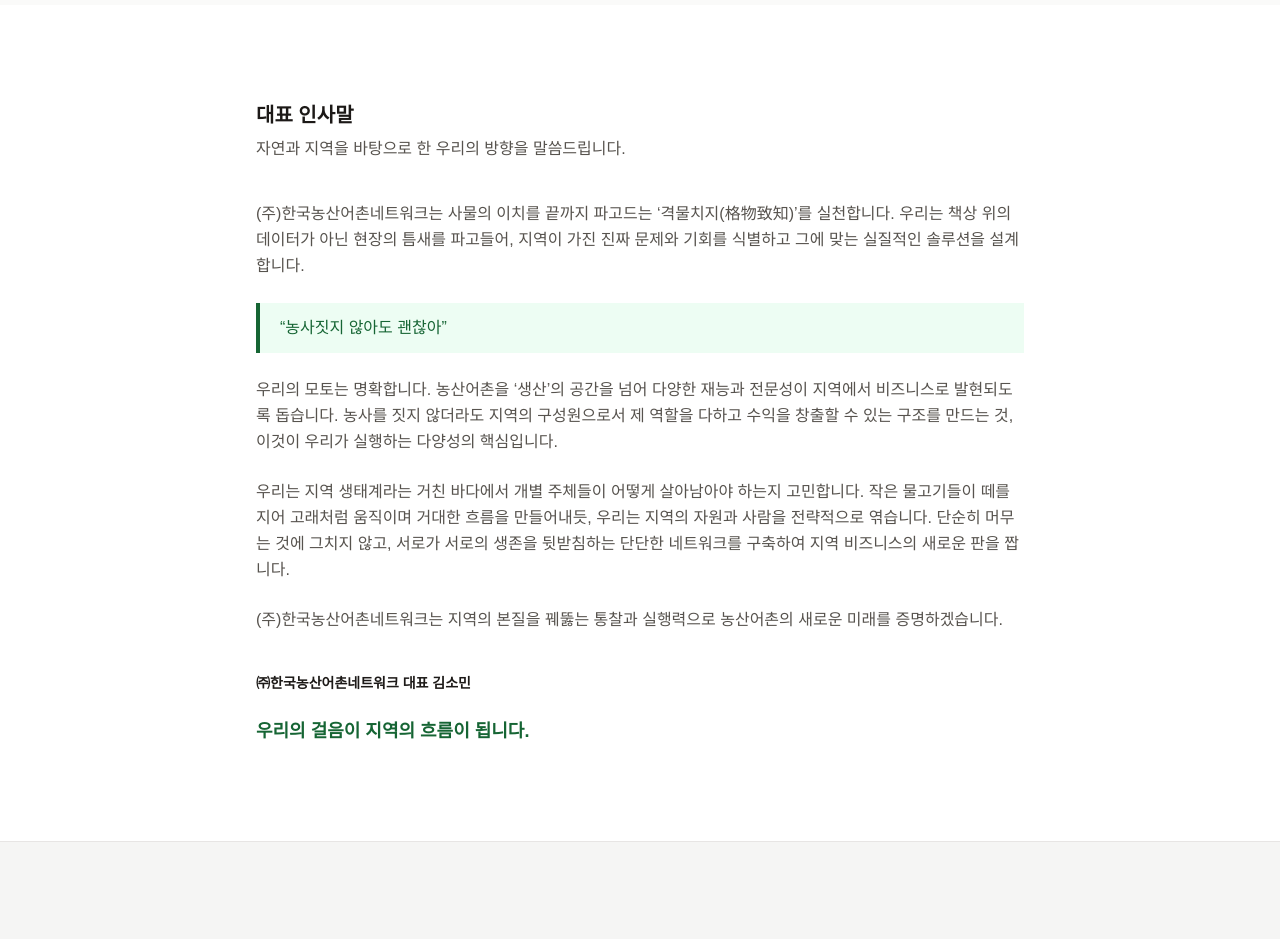
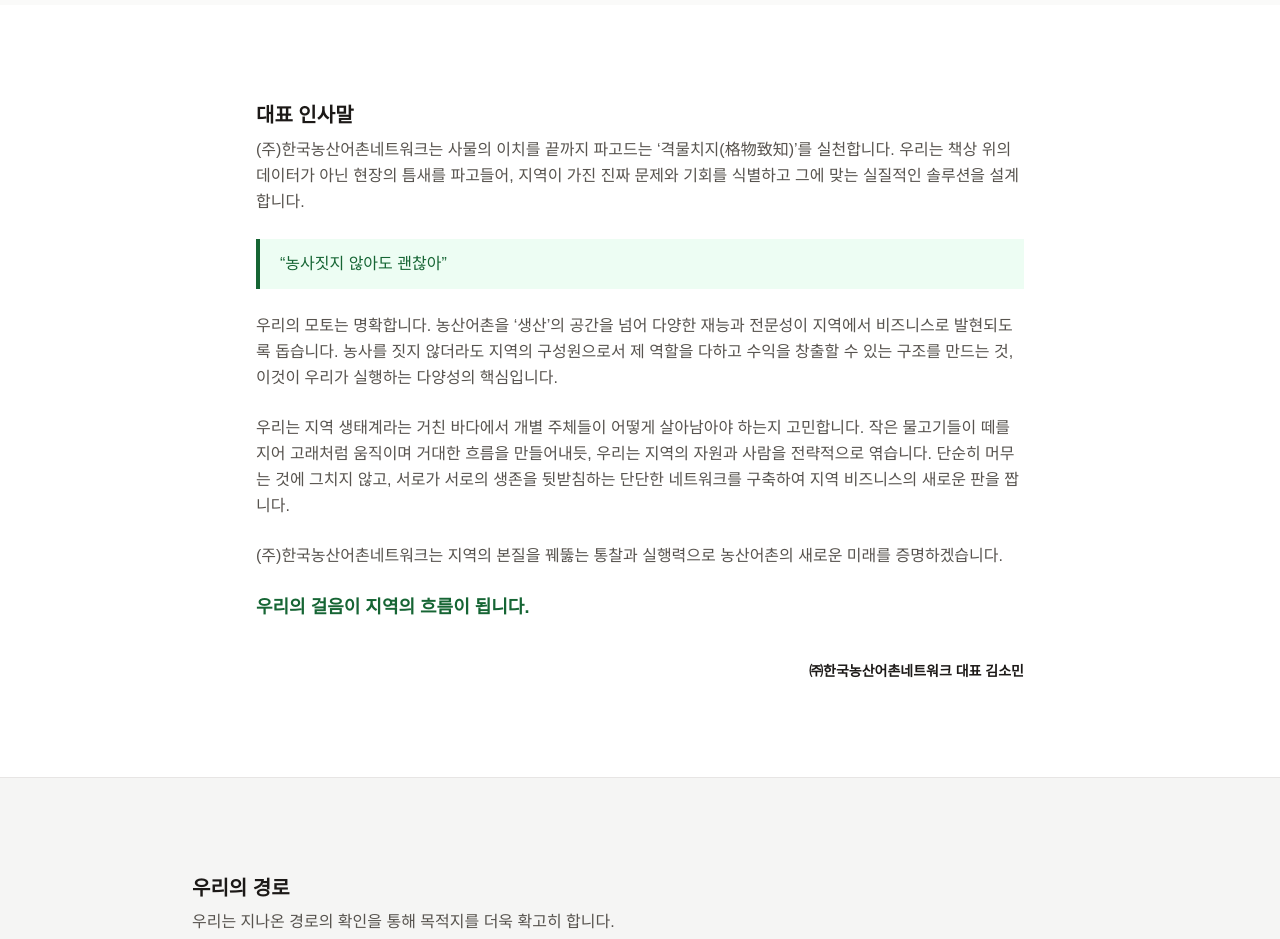
Before and after one commit to museong-park/forestnetworking, a Next.js app: page /about in a window 1280 px wide. Shown: the part 3620-4559 px from the top of the page. Built offline with nearby package versions, Linux system fonts and the light colour scheme; a web font is replaced by a local one.

Commit message:
Fix: text align

```diff
--- a/src/app/about/page.tsx
+++ b/src/app/about/page.tsx
@@ -236,9 +236,6 @@
           <h2 className="mb-2 text-xl font-bold text-foreground">
             대표 인사말
           </h2>
-          <p className="mb-10 text-muted">
-            자연과 지역을 바탕으로 한 우리의 방향을 말씀드립니다.
-          </p>
           <div className="space-y-6 text-muted leading-relaxed">
             <p>
               (주)한국농산어촌네트워크는 사물의 이치를 끝까지 파고드는
@@ -268,11 +265,11 @@
               (주)한국농산어촌네트워크는 지역의 본질을 꿰뚫는 통찰과 실행력으로
               농산어촌의 새로운 미래를 증명하겠습니다.
             </p>
-            <p className="pt-4 text-sm font-bold text-foreground">
-              ㈜한국농산어촌네트워크 대표 김소민
-            </p>
             <p className="font-bold text-brand mt-4 text-lg">
               우리의 걸음이 지역의 흐름이 됩니다.
+            </p>
+            <p className="pt-4 text-sm font-bold text-foreground text-right">
+              ㈜한국농산어촌네트워크 대표 김소민
             </p>
           </div>
         </FadeIn>
```
